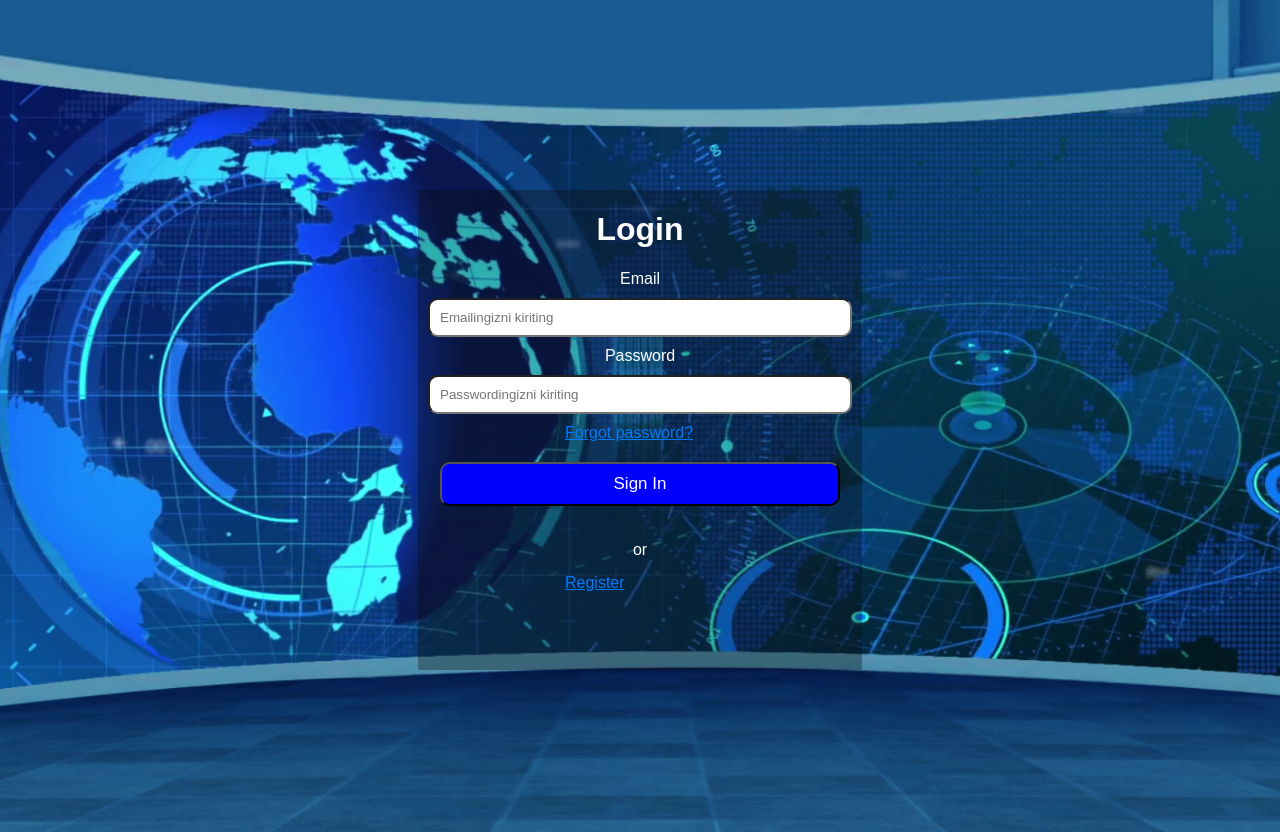
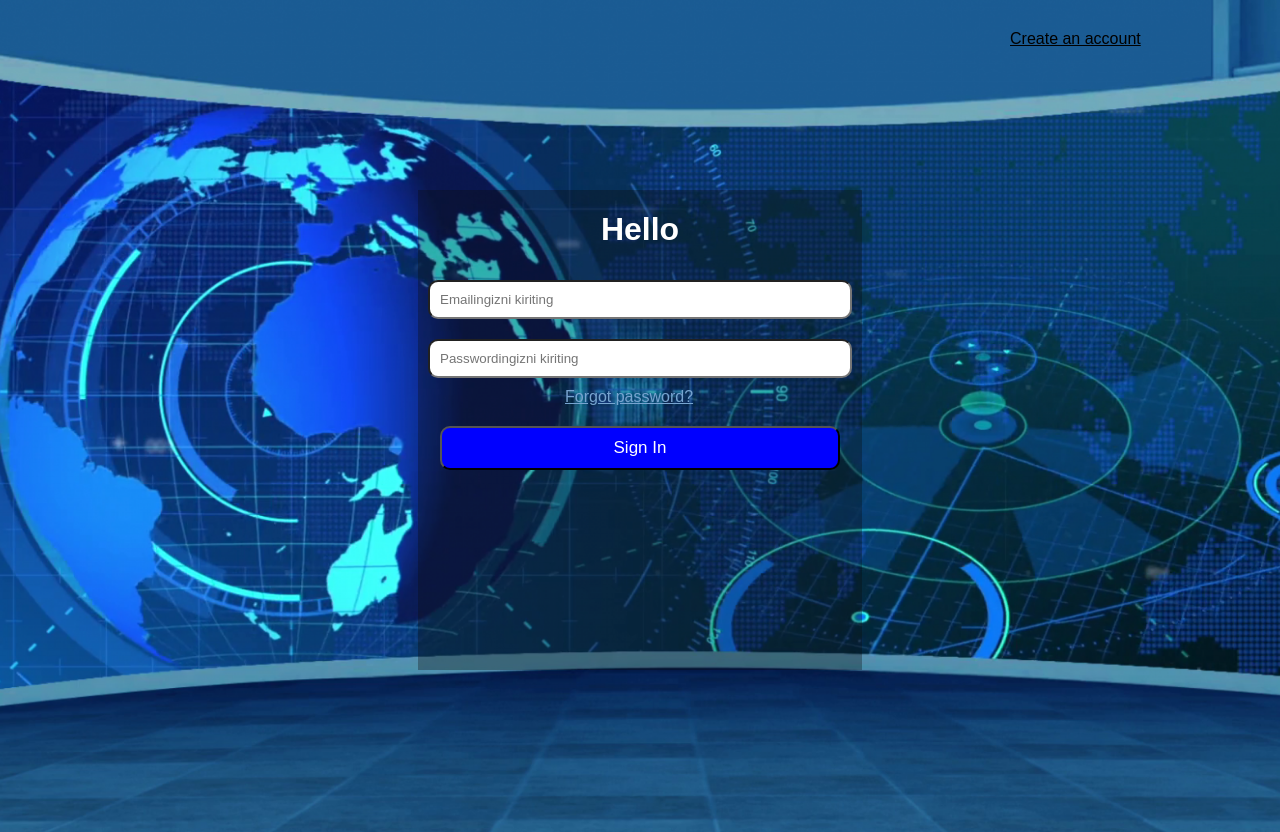
Before and after one commit to ruslanbektulqinov01/news_project, a Django app: page /auth/login/ in a window 1280 px wide. Shown: the top 832 px of the page. Run offline with Django 5.2, Linux system fonts and the light colour scheme.

Commit message:
label o'chirildi

```diff
--- a/templates/auth/login.html
+++ b/templates/auth/login.html
@@ -4,20 +4,19 @@
 <body>
 <div class="cont">
     <form method="post">
-            <h1>Login</h1>
+        <h1>Hello</h1>
         {% csrf_token %}
-            <label for="email">Email</label>
         <label>
             <input name='email' type="email" placeholder="Emailingizni kiriting">
         </label>
-            <label for="">Password</label>
         <label>
             <input name='password' type="password" placeholder="Passwordingizni kiriting">
         </label>
-            <a href="{% url 'forgot_password' %}" style="color: #007bff">Forgot password?</a>
+        <a href="{% url 'forgot_password' %}" style="color: #77a4d0">Forgot password?</a>
         <button type="submit">Sign In</button>
-            <p>or</p>
-            <a href="{% url 'register' %}" style="color: #007bff">Register</a>
+        <span class="span">
+            <a href="{% url 'register' %}">Create an account</a>
+        </span>
     </form>
 </div>
 </body>
```
Lines whose indentation alone changed are shown as unchanged.
